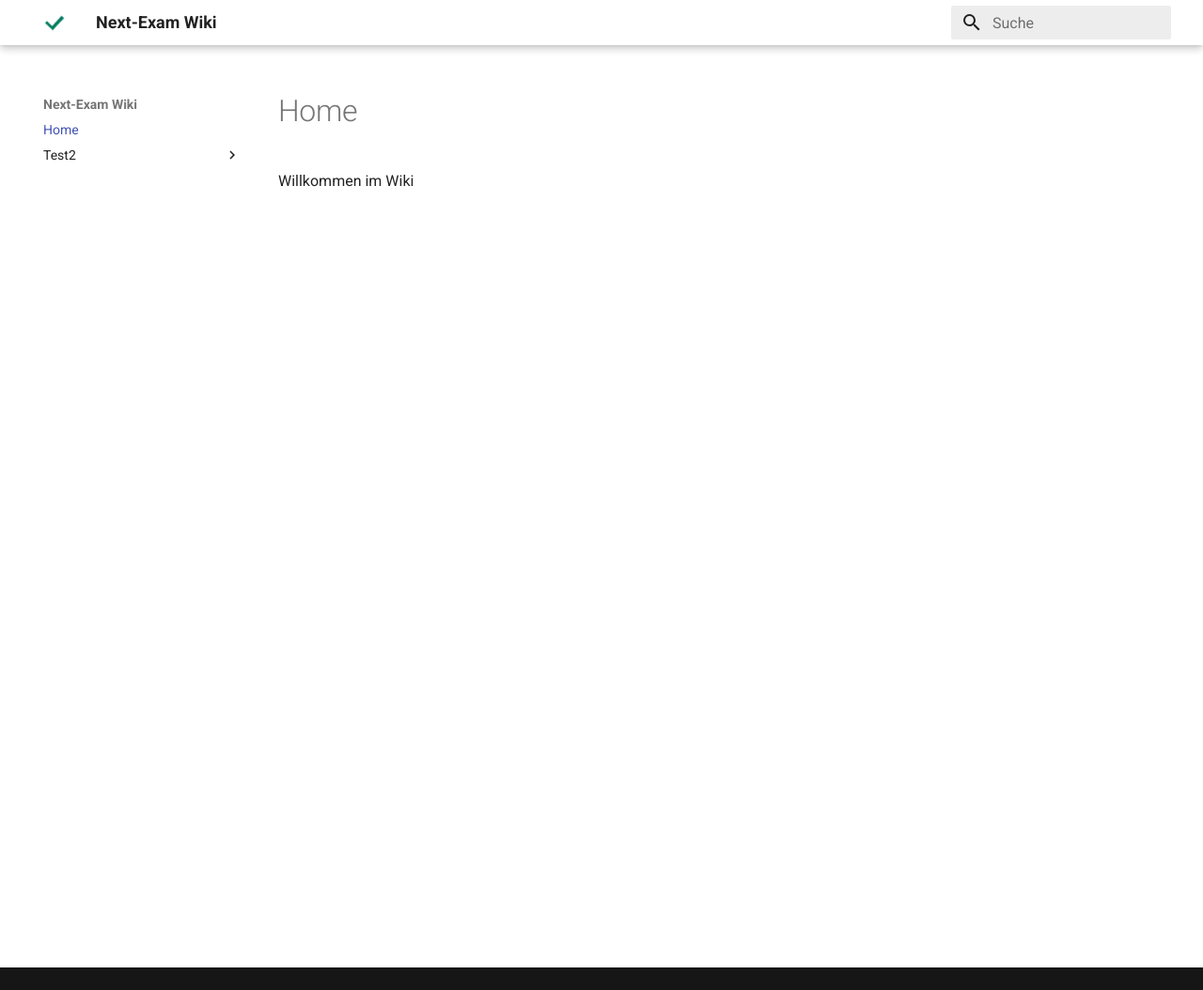
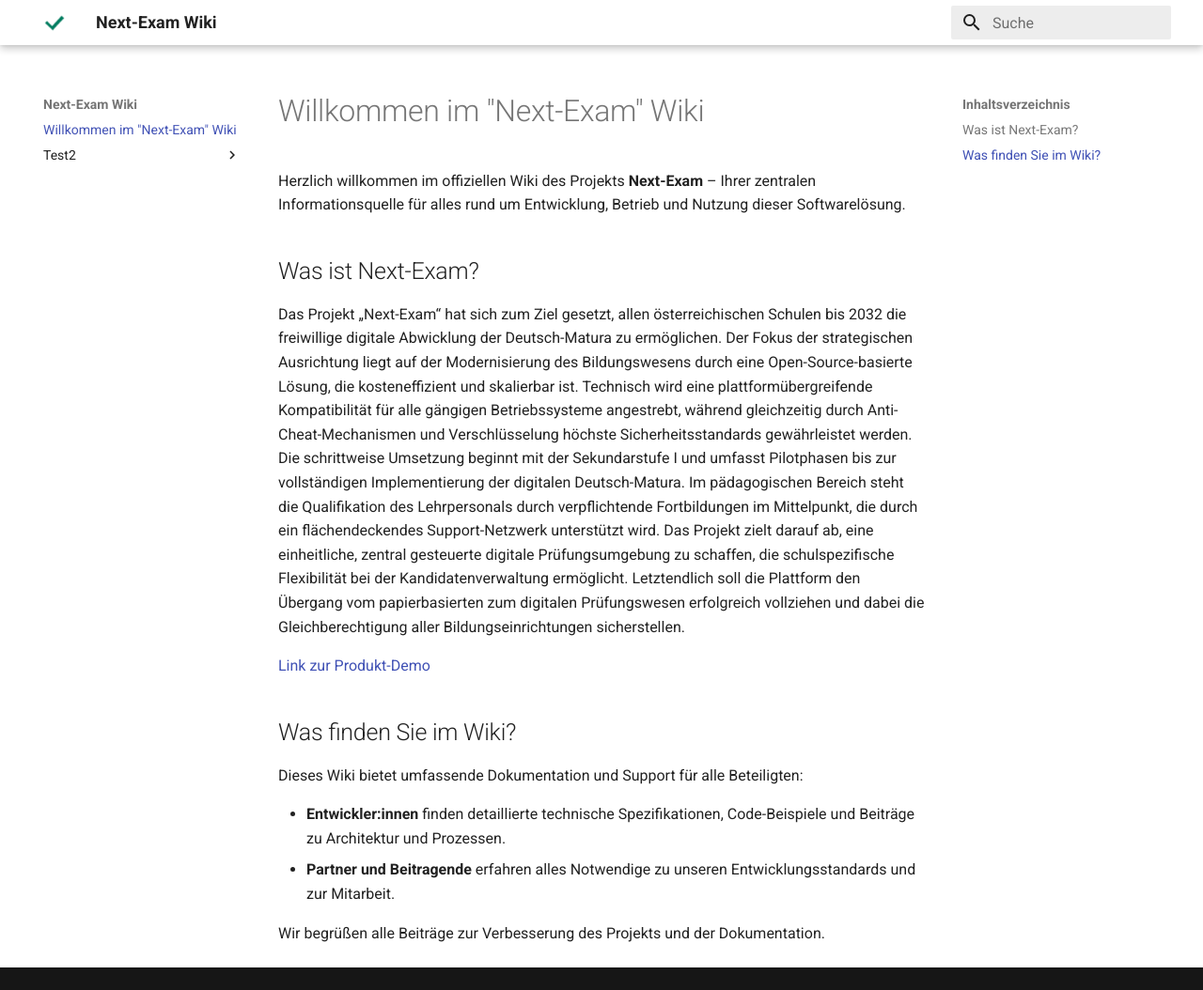
Before and after one commit to shlareut/lpr-wiki, an MkDocs documentation site: the page built from docs/index.md, in a window 1280 px wide and 1054 px high. Shown: the whole window at 94% size. Built offline with MkDocs 1.6.1 and Material for MkDocs 9.7.7, drawn with Linux system fonts in a browser that asks for light colours.

Commit message:
Update index.md

```diff
--- a/docs/index.md
+++ b/docs/index.md
@@ -1 +1,19 @@
-Willkommen im Wiki
+# Willkommen im "Next-Exam" Wiki
+
+Herzlich willkommen im offiziellen Wiki des Projekts **Next-Exam** – Ihrer zentralen Informationsquelle für alles rund um Entwicklung, Betrieb und Nutzung dieser Softwarelösung.
+
+## Was ist Next-Exam?
+
+Das Projekt „Next-Exam“ hat sich zum Ziel gesetzt, allen österreichischen Schulen bis 2032 die freiwillige digitale Abwicklung der Deutsch-Matura zu ermöglichen. Der Fokus der strategischen Ausrichtung liegt auf der Modernisierung des Bildungswesens durch eine Open-Source-basierte Lösung, die kosteneffizient und skalierbar ist. Technisch wird eine plattformübergreifende Kompatibilität für alle gängigen Betriebssysteme angestrebt, während gleichzeitig durch Anti-Cheat-Mechanismen und Verschlüsselung höchste Sicherheitsstandards gewährleistet werden. Die schrittweise Umsetzung beginnt mit der Sekundarstufe I und umfasst Pilotphasen bis zur vollständigen Implementierung der digitalen Deutsch-Matura. Im pädagogischen Bereich steht die Qualifikation des Lehrpersonals durch verpflichtende Fortbildungen im Mittelpunkt, die durch ein flächendeckendes Support-Netzwerk unterstützt wird. Das Projekt zielt darauf ab, eine einheitliche, zentral gesteuerte digitale Prüfungsumgebung zu schaffen, die schulspezifische Flexibilität bei der Kandidatenverwaltung ermöglicht. Letztendlich soll die Plattform den Übergang vom papierbasierten zum digitalen Prüfungswesen erfolgreich vollziehen und dabei die Gleichberechtigung aller Bildungseinrichtungen sicherstellen.
+
+[Link zur Produkt-Demo](https://tube.virtuelle-ph.at/w/noicoddXEKagVa9dFKUs1F)
+
+## Was finden Sie im Wiki?
+
+Dieses Wiki bietet umfassende Dokumentation und Support für alle Beteiligten:
+
+- **Entwickler:innen** finden detaillierte technische Spezifikationen, Code-Beispiele und Beiträge zu Architektur und Prozessen.
+- **Partner und Beitragende** erfahren alles Notwendige zu unseren Entwicklungsstandards und zur Mitarbeit.
+
+
+Wir begrüßen alle Beiträge zur Verbesserung des Projekts und der Dokumentation.
```
